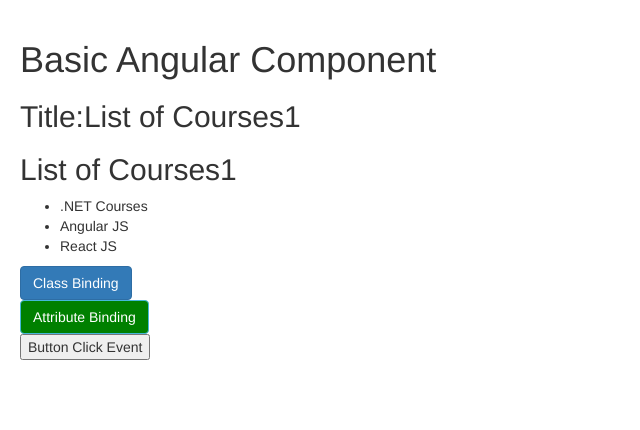
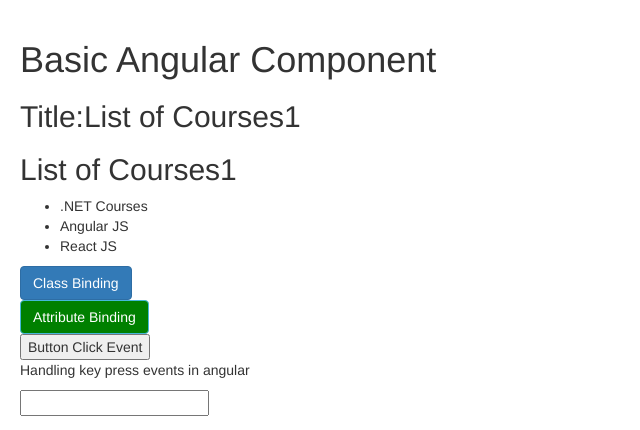
Before and after one commit to RuchirSaxena/Understanding-Angular-2-and-4, an Angular app in the folder hello-world/: page / in a window 1280 px wide. Shown: the top 430 px of the page, without its empty margins (0-640 px from the left). Built offline with nearby package versions, Linux system fonts and the light colour scheme.

Commit message:
Key press event in Angualr JS

```diff
--- a/hello-world/src/app/courses/courses.component.ts
+++ b/hello-world/src/app/courses/courses.component.ts
@@ -25,7 +25,11 @@ import {Component} from '@angular/core'
     <br/>
     <input type="button" class="btn btn-info" [style.background-color]="isActive ? 'blue': 'green'"  value="Attribute Binding" />
     <br/>
+
     <button (click)="onSave($event)">Button Click Event</button>
+    <p>Handling key press events in angular</p>
+    <input type="text" (keyup.enter)="onKeyUp()" />
+
     `
 })
 export class CoursesComponent {
@@ -47,4 +51,8 @@ export class CoursesComponent {
         console.log("Button was clicked");
         console.log($event);
     }
+    //Binding KeyUp event
+    onKeyUp(){
+        console.log("Enter was pressed");
+    }
 }
```
Also changed, not shown: 1 other file (tests, documents, lock files or other folders).
